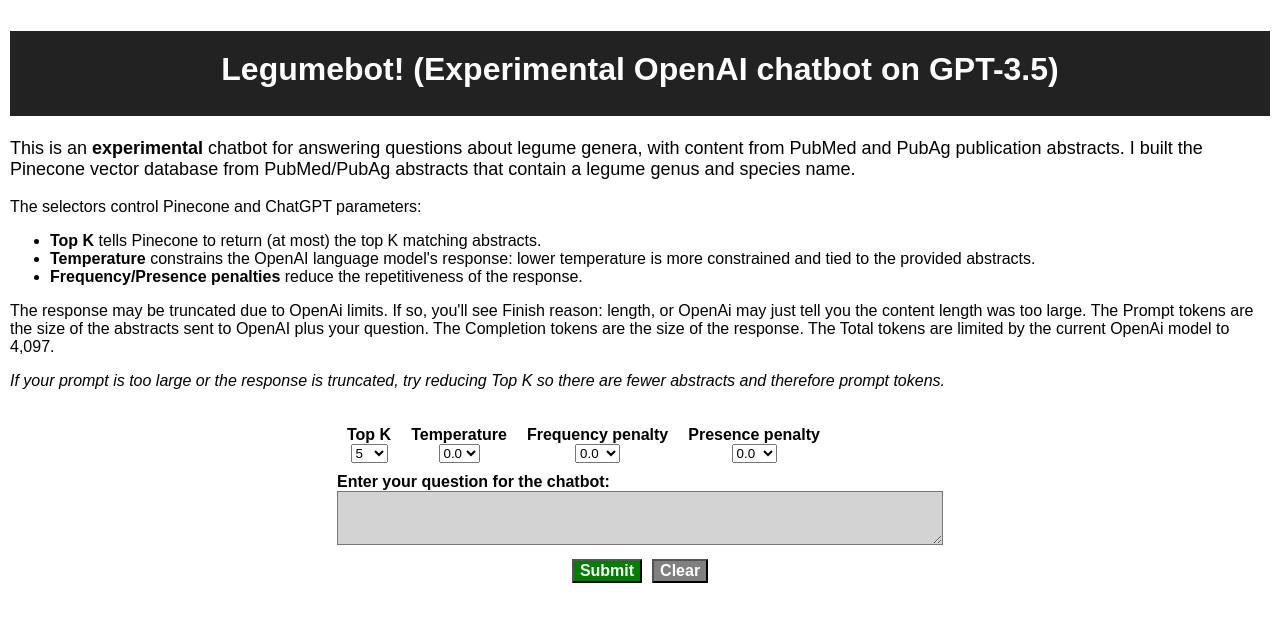
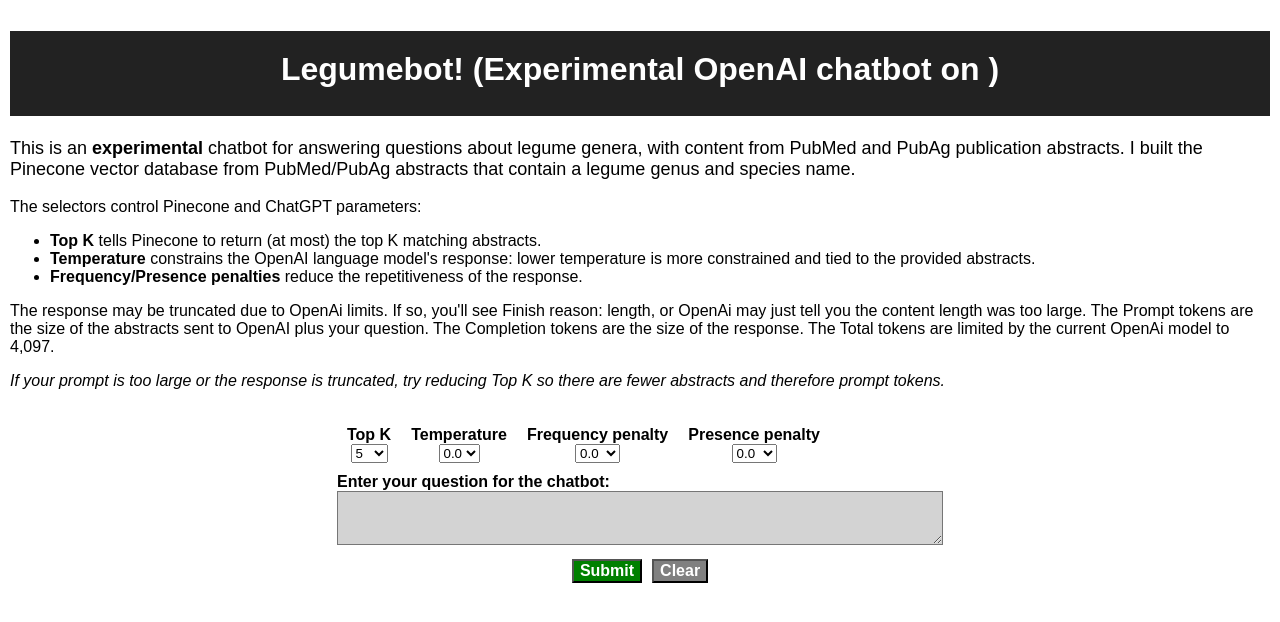
Before and after one commit to ncgr/react-chatbots, a React (Create React App) app in the folder legumebot/: page / in a window 1280 px wide. Shown: the top 622 px of the page. Built offline with nearby package versions, Linux system fonts and the light colour scheme.

Commit message:
Use .env for OpenAI model.

```diff
--- a/legumebot/src/App.js
+++ b/legumebot/src/App.js
@@ -7,7 +7,7 @@ class App extends Component {
     render() {
         return (
             <div className="App">
-              <h1 className="App-header">Legumebot! (Experimental OpenAI chatbot on GPT-3.5)</h1>
+		<h1 className="App-header">Legumebot! (Experimental OpenAI chatbot on { process.env.REACT_APP_OPENAI_MODEL })</h1>
               <p className="App-intro">
                 This is an <b>experimental</b> chatbot for answering questions about legume genera, with content from PubMed and PubAg publication abstracts.
                 I built the Pinecone vector database from PubMed/PubAg abstracts that contain a legume genus and species name.
```
